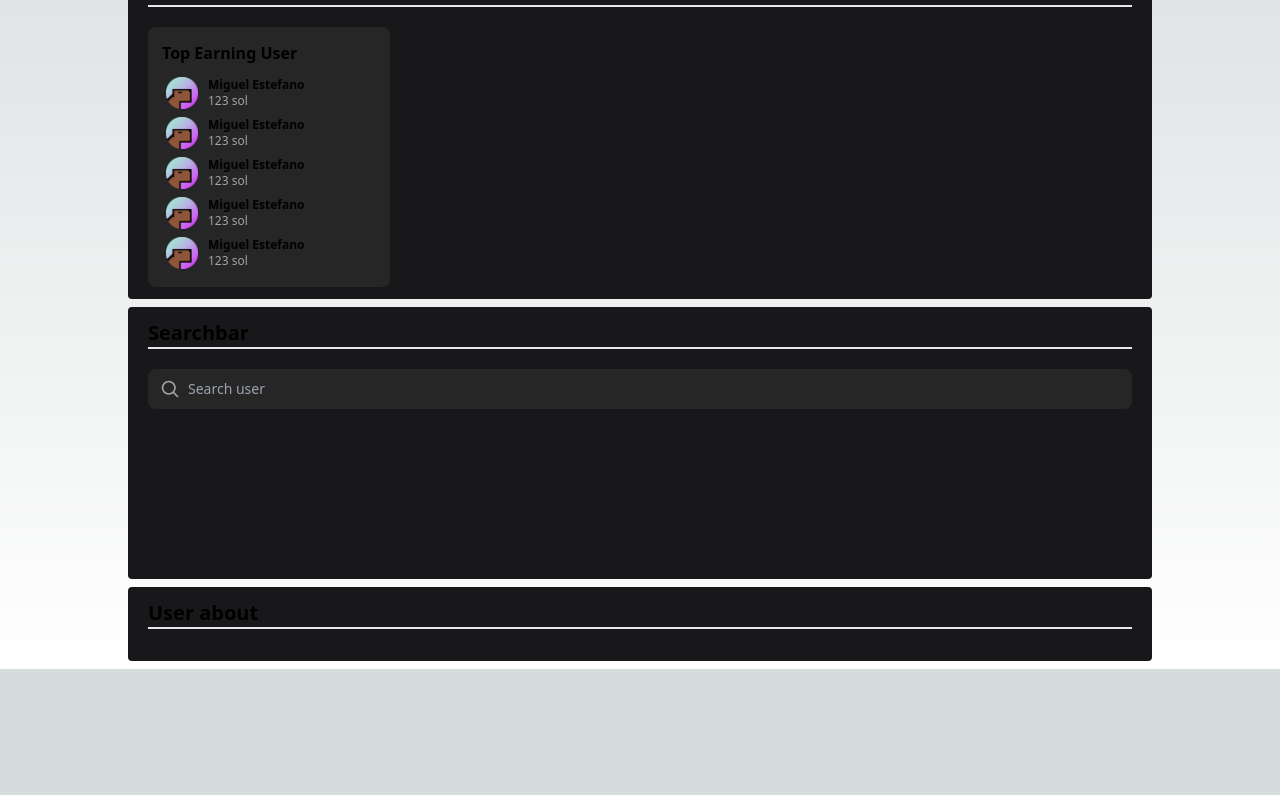
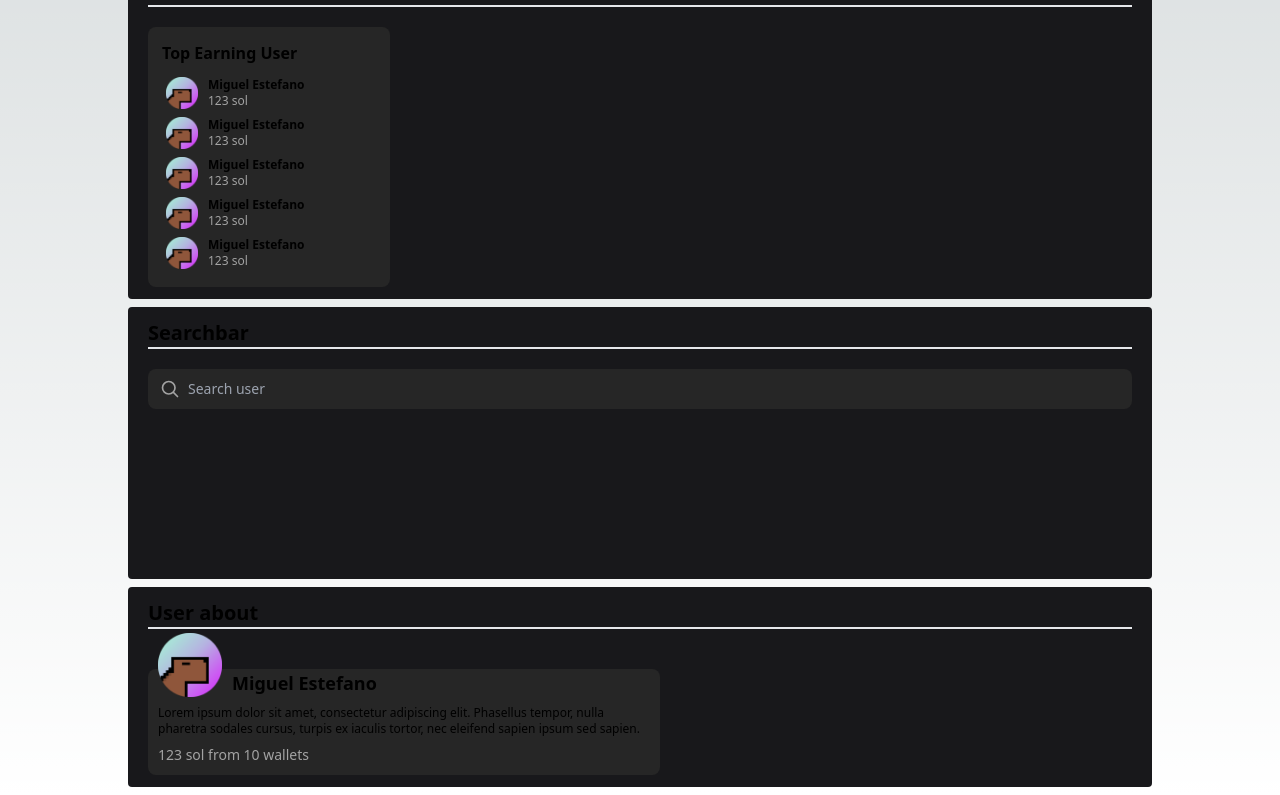
Before and after one commit to BastidaNicolas/comments-xyz-client, a Next.js app: page / in a window 1280 px wide. Shown: the part 229-1024 px from the top of the page. Before the commit the page ends 898 px from the top, so only its background shows below. Built offline with nearby package versions, Linux system fonts and the light colour scheme.

Commit message:
userAbout mockup done

```diff
--- a/src/app/page.tsx
+++ b/src/app/page.tsx
@@ -4,6 +4,7 @@ import styles from "./page.module.css";
 import UserCard from "@/components/userCard";
 import ScoreCard from "@/components/scoreCard";
 import Searchbar from "@/components/searchbar";
+import UserAbout from "@/components/userAbout";
 
 const inter = Inter({ subsets: ["latin"] });
 
@@ -33,11 +34,13 @@ export default function Home() {
       <div className="bg-zinc-900 py-3 px-5 my-2 rounded min-h-[17rem]">
         <h2 className="text-xl font-bold border-b-2 mb-5">Searchbar</h2>
         {/* searchbar has UserCard as dependency */}
-        <Searchbar/>
+        <Searchbar />
       </div>
       <div className="bg-zinc-900 py-3 px-5 my-2 rounded">
         <h2 className="text-xl font-bold border-b-2 mb-5">User about</h2>
-
+        <div className="max-w-lg">
+          <UserAbout />
+        </div>
       </div>
     </div>
   );
--- a/src/components/userAbout.tsx
+++ b/src/components/userAbout.tsx
@@ -1,5 +1,30 @@
+import Image from "next/image";
+
+import placeholderImg from "@/media/logo.png";
+
 export default function UserAbout() {
-    return (
-          <div></div>
-      );
-  }
+  return (
+    <div className="flex flex-col bg-neutral-800 rounded-lg px-1 sm:px-2.5 pb-2.5 mt-10">
+      <div className="flex flex-row">
+        <div className="relative min-w-[4rem] mr-2.5">
+          <Image
+            className="absolute bottom-0"
+            src={placeholderImg}
+            alt="user profile image"
+            height={64}
+            width={64}
+          />
+        </div>
+        <div className="text-lg font-bold truncate">Miguel Estefano</div>
+      </div>
+      <p className="text-xs font-normal my-2">
+        Lorem ipsum dolor sit amet, consectetur adipiscing elit. Phasellus
+        tempor, nulla pharetra sodales cursus, turpis ex iaculis tortor, nec
+        eleifend sapien ipsum sed sapien.
+      </p>
+      <div className="text-sm text-neutral-400 col-span-full row-start-3">
+        123 sol from 10 wallets
+      </div>
+    </div>
+  );
+}
```
